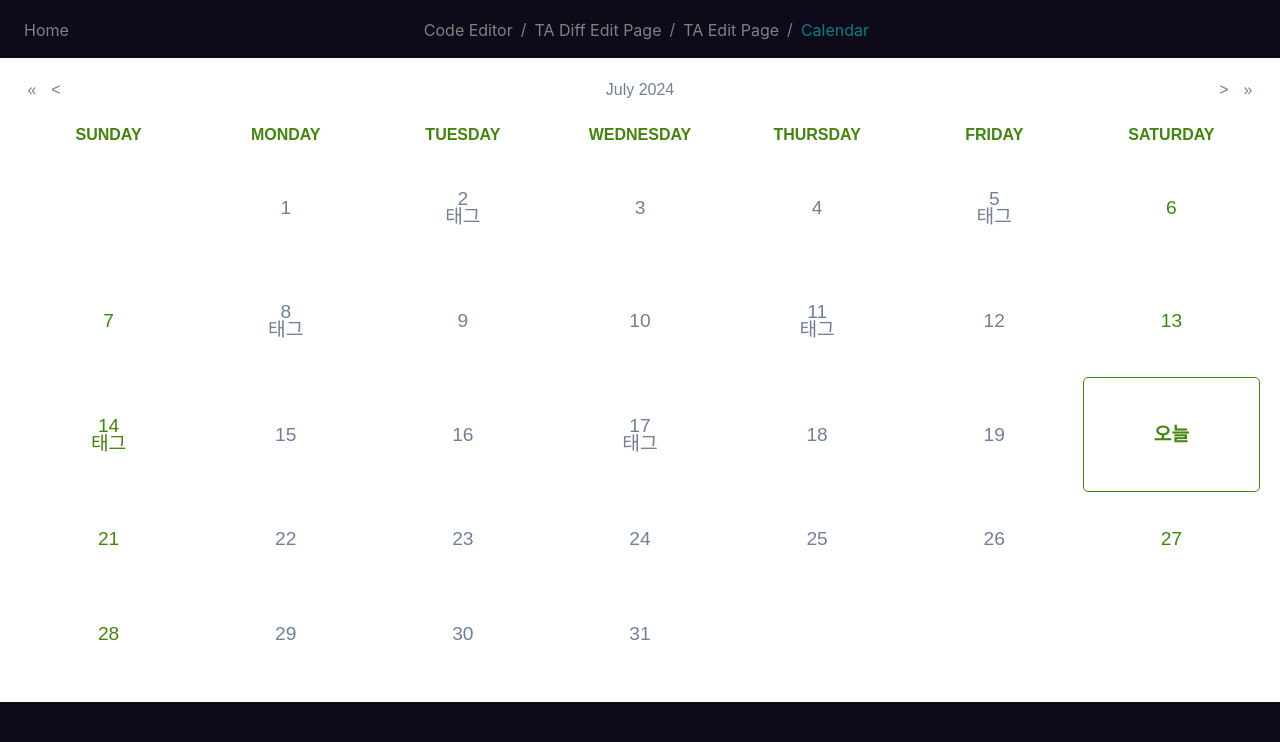
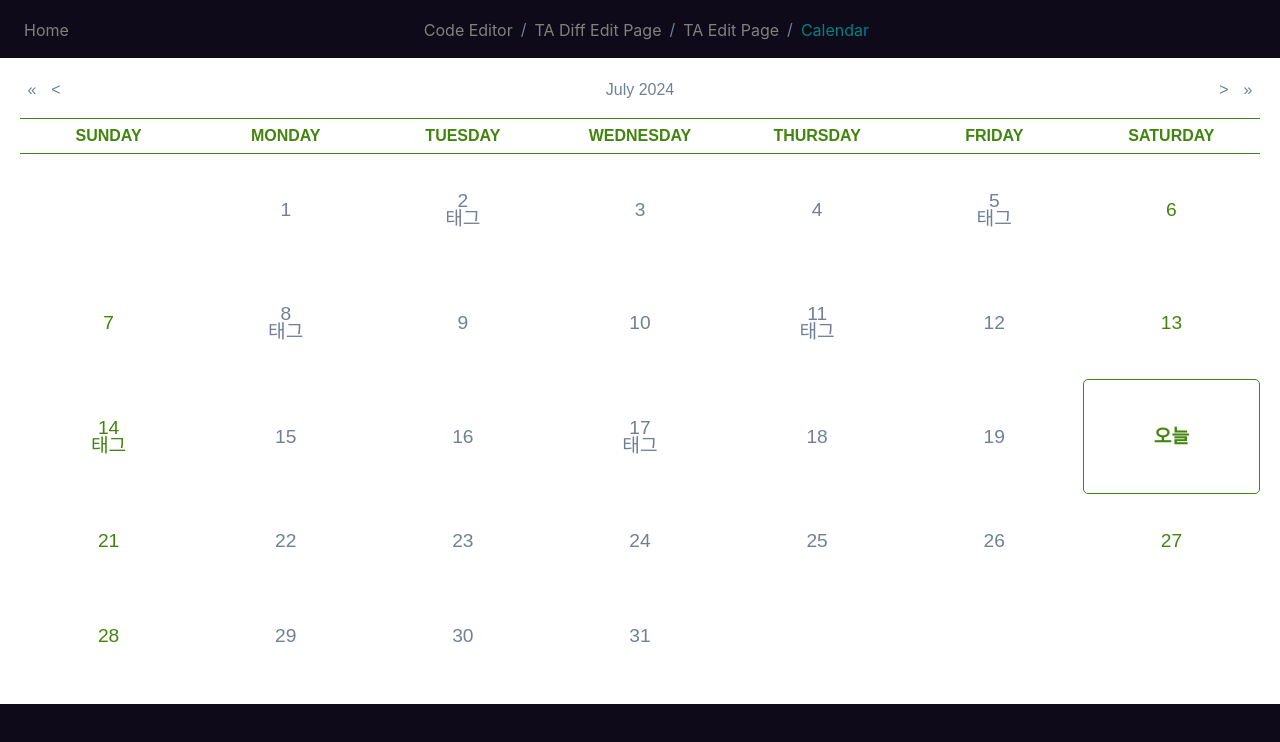
Before and after one commit to CWDll/monaco_prac, a React (Vite) app: page /calendar in a window 1280 px wide. Shown: the top 742 px of the page. Built offline with nearby package versions, Linux system fonts and the light colour scheme.

Commit message:
[Design] 요일 컨테이너에 상하 테두리 추가

```diff
--- a/src/components/Calendar/style.ts
+++ b/src/components/Calendar/style.ts
@@ -41,6 +41,9 @@ export const StyleCalendar = styled(Calendar)`
     font-weight: bold;
     font-size: 1em; /* 크기를 키움 */
     color: #42850d; /* 텍스트 색상 설정 */
+    border-top: 1px solid #42850d; /* 요일 테두리 색상 */
+
+    border-bottom: 1px solid #42850d; /* 요일 테두리 색상 */
   }
 
   .react-calendar__month-view__days__day--weekend {
```
